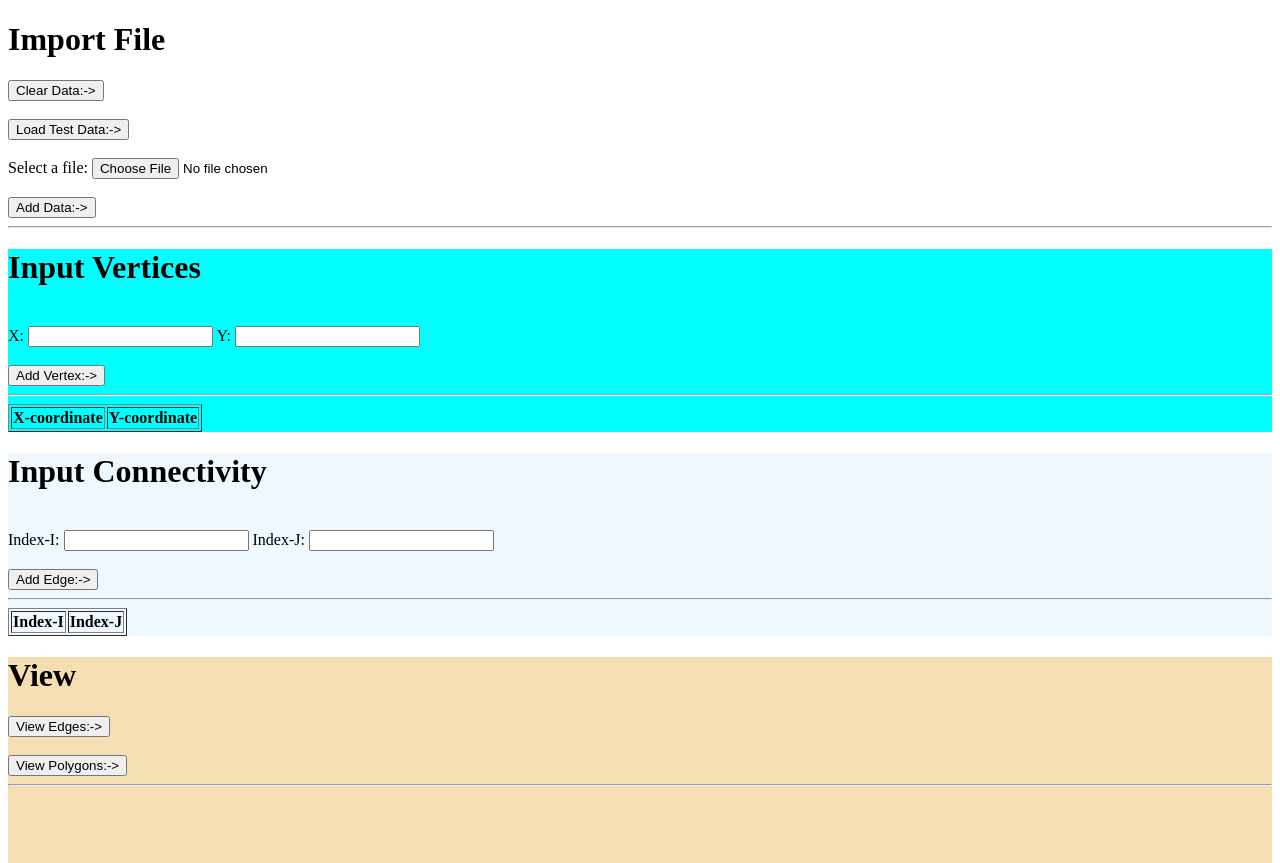
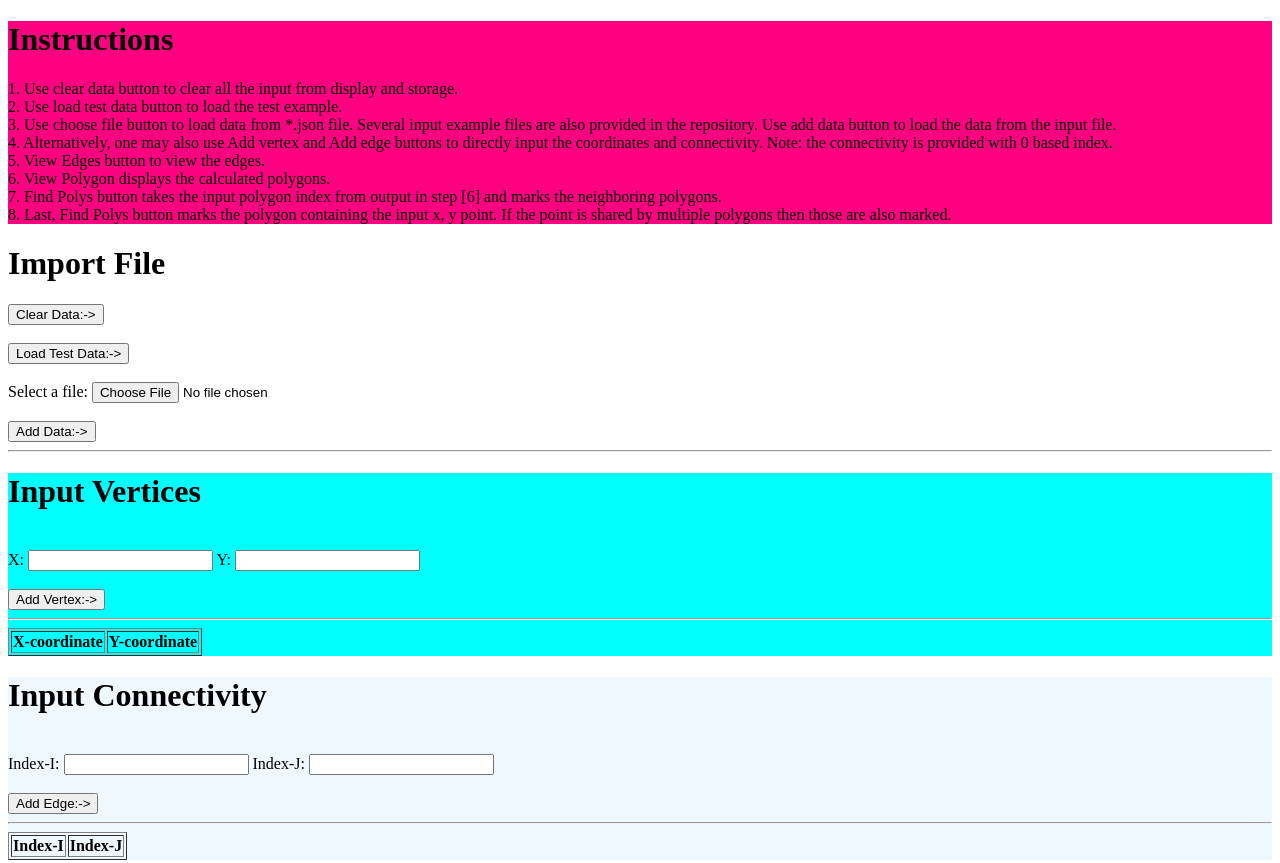
Before and after one commit to raka04/polyGenerator, a website: page index.html in a window 1280 px wide. Shown: the top 863 px of the page. Drawn offline with Linux system fonts and the light colour scheme.

Commit message:
instructions div

```diff
--- a/index.html
+++ b/index.html
@@ -2,6 +2,9 @@
 <html lang="en">
 <head>
     <style>
+        #divInstructions{
+            background-color: rgb(255, 0, 128);
+        }
         #divIV {
             background-color: aqua;
         }
@@ -22,6 +25,21 @@
     <script src="geomCalc.js" defer></script>
 </head>
 <body>
+    <div id="divInstructions">
+        <h1>Instructions</h1>
+        <p>1. Use clear data button to clear all the input from display and storage.<br>
+           2. Use load test data button to load the test example.<br>
+           3. Use choose file button to load data from *.json file. Several input example files are also provided in the repository.
+              Use add data button to load the data from the input file. <br>
+           4. Alternatively, one may also use Add vertex and Add edge buttons to directly input the coordinates
+            and connectivity. Note: the connectivity is provided with 0 based index.<br>
+           5. View Edges button to view the edges.<br>
+           6. View Polygon displays the calculated polygons.<br>
+           7. Find Polys button takes the input polygon index from output in step [6] and marks the neighboring polygons.<br>
+           8. Last, Find Polys button marks the polygon containing the input x, y point. If the point is shared by multiple
+              polygons then those are also marked.<br>
+        </p>
+    </div>
     <div id="divImport">
         <h1>Import File</h1>
         <input type="button" name="cleardata" value="Clear Data:->" onclick="clearData()"><br><br>
```
